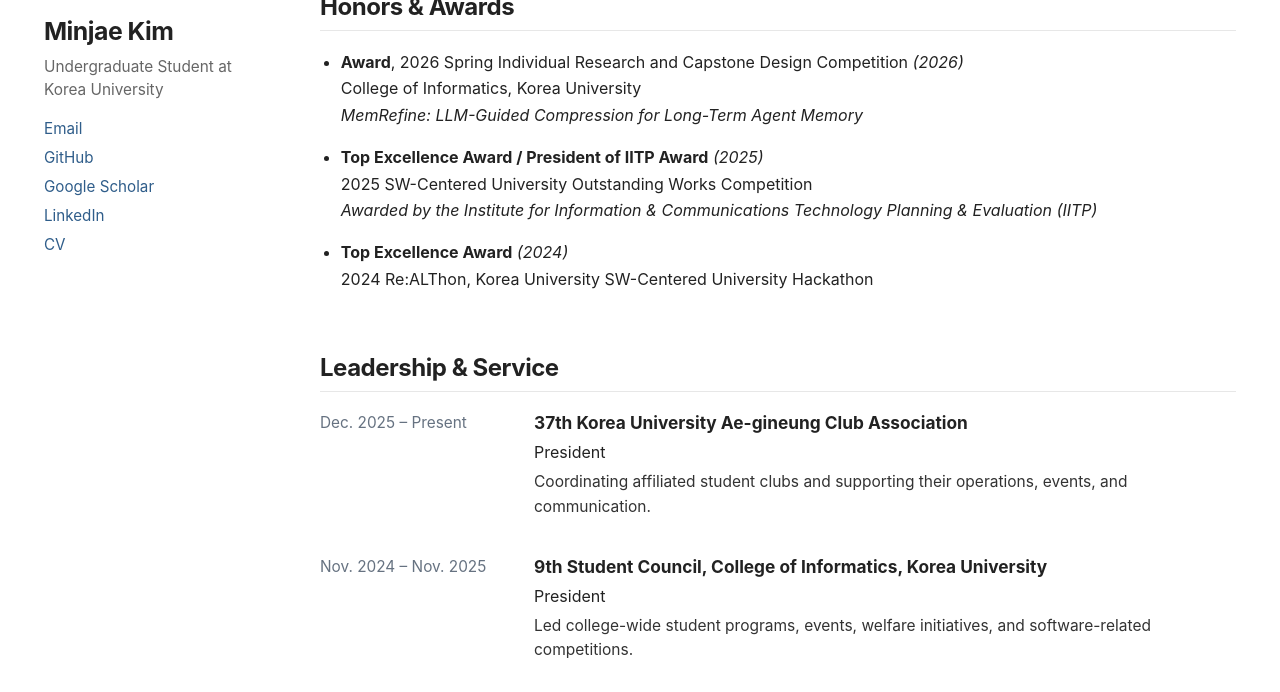
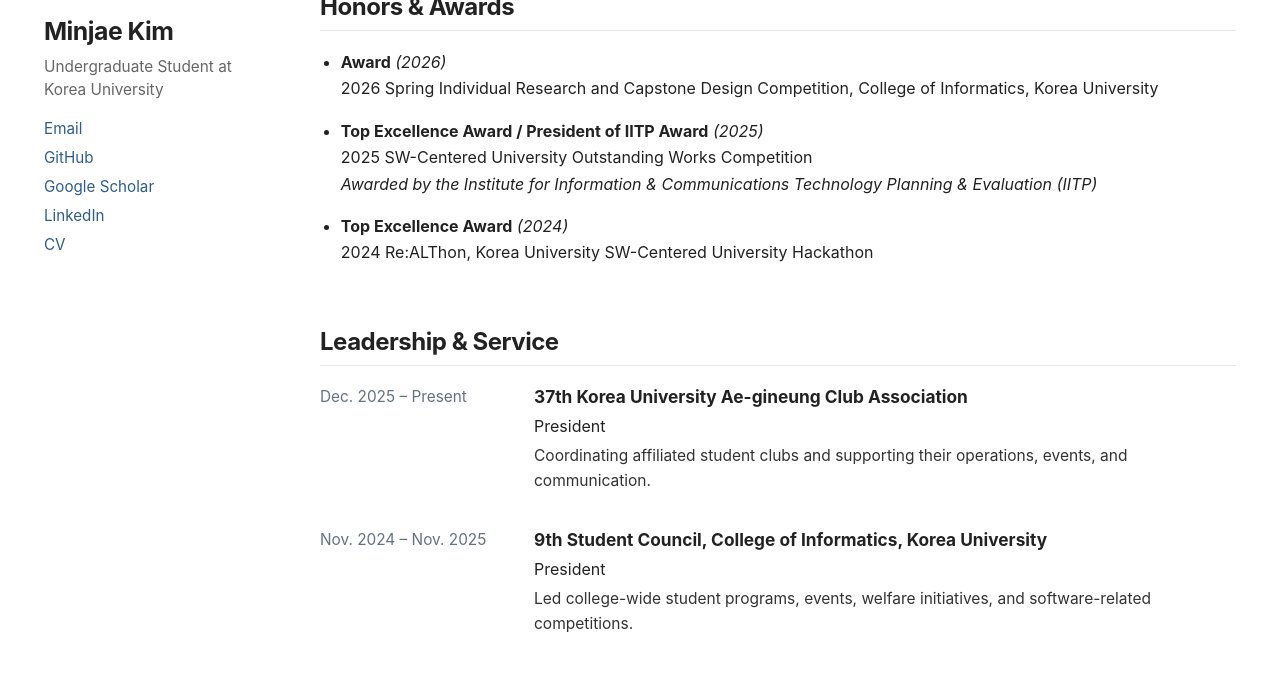
Before and after one commit to kmj200392/kmj200392.github.io, a Jekyll site: the page built from _pages/about.md, in a window 1280 px wide and 900 px high, scrolled down 1146 px, cut to the strip 208-900 px from the top of the window. Built offline with Jekyll 4.4.1, drawn with Linux system fonts in a browser that asks for light colours.

```diff
--- a/_pages/about.md
+++ b/_pages/about.md
@@ -61,9 +61,8 @@ My research focuses on developing **more capable, efficient, and adaptive large
 
 # Honors & Awards
 
-- **Award**, 2026 Spring Individual Research and Capstone Design Competition *(2026)*
-  College of Informatics, Korea University
-  *MemRefine: LLM-Guided Compression for Long-Term Agent Memory*
+- **Award** *(2026)*
+  2026 Spring Individual Research and Capstone Design Competition, College of Informatics, Korea University
 
 - **Top Excellence Award / President of IITP Award** *(2025)*
   2025 SW-Centered University Outstanding Works Competition
```
